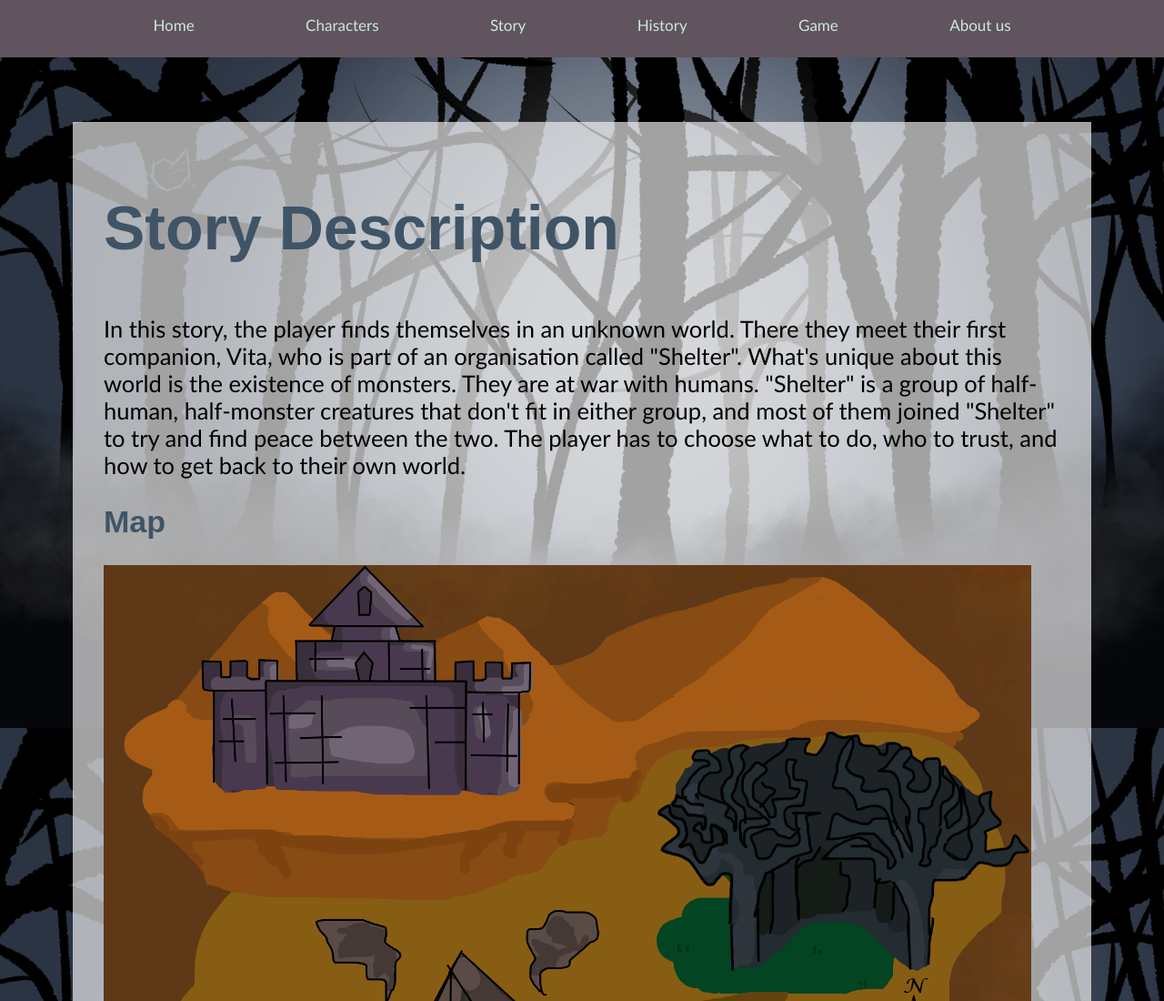
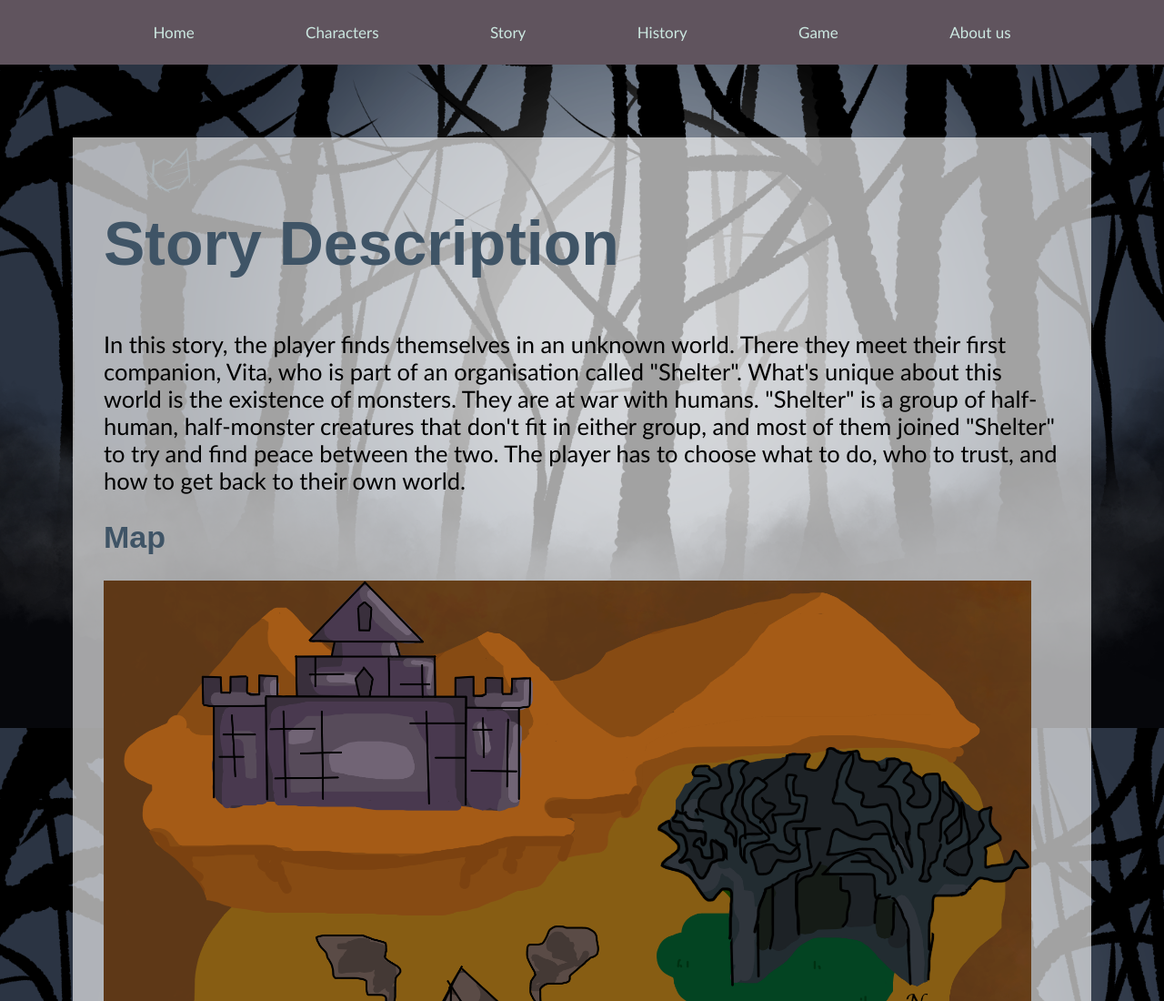
Before and after one commit to WMC-AHIF-2021/VisualNovel, a website built with Parcel: page src/story-description.html in a window 1280 px wide. Shown: the top 1100 px of the page at 91% size. Built offline with nearby package versions, Linux system fonts and the light colour scheme.

Commit message:
fixed formatting

```diff
--- a/src/styles.css
+++ b/src/styles.css
@@ -1,4 +1,6 @@
 body {
+  display: flex;
+  flex-direction: column;
   background-image: url("../images/backgrounds/wald2_5.png");
   background-size: cover;
   background-attachment: fixed;
@@ -12,7 +14,7 @@ body {
   width: 100%;
   overflow: hidden;
   opacity: 70%;
-  background: #ffffffb0 !important;
+  background: rgba(255, 255, 255, 0.7) !important;
   color: #3f5466;
 }
 
@@ -63,7 +65,7 @@ td {
 
 .navigationBar {
   list-style-type: none;
-  margin: -0.5em;
+  margin: 0;
   padding: 0;
   overflow: hidden;
   background-color: rgb(96, 84, 94);
```
